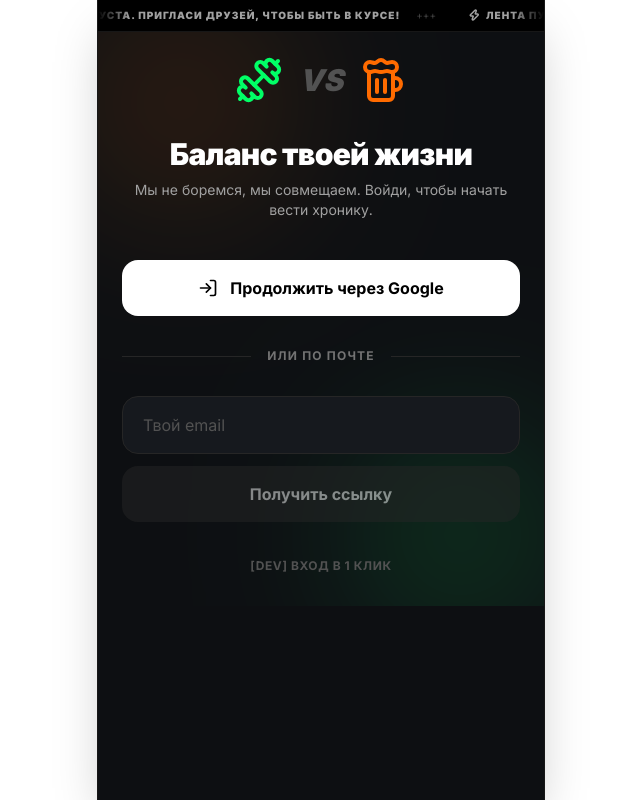
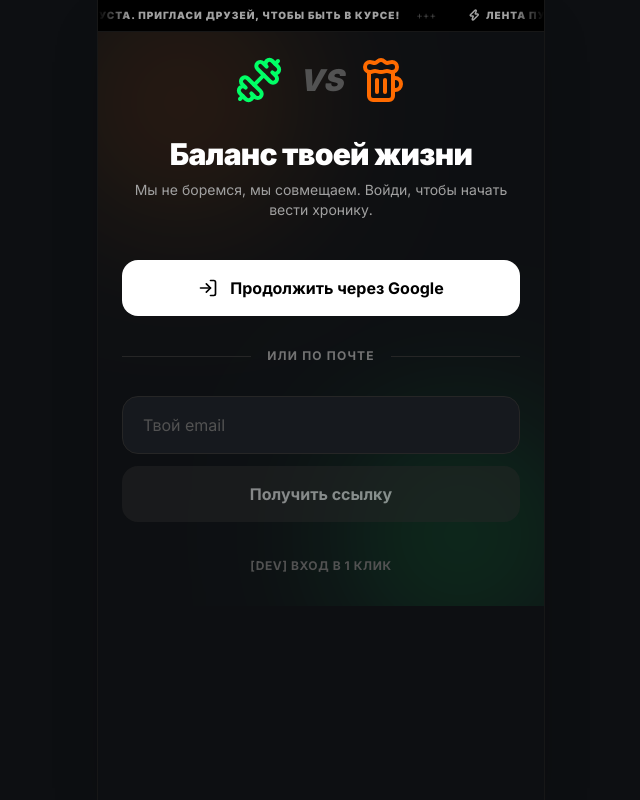
Before and after one commit to AlexTsvtkv/alcoVSsport, a Next.js app: page /login in a window 1280 px wide. Shown: the whole page, without its empty margins (319-959 px from the left). Built offline with nearby package versions, Linux system fonts and the light colour scheme; no server answers.

Commit message:
style: fix overscroll and add apple touch icon

```diff
--- a/src/app/globals.css
+++ b/src/app/globals.css
@@ -1,4 +1,14 @@
 @import "tailwindcss";
+@tailwind base;
+@tailwind components;
+@tailwind utilities;
+
+/* ЗАПРЕТ БЕЛЫХ ПОЛОС ПРИ СКРОЛЛЕ */
+html, body {
+  background-color: #0D0F12 !important; /* Наш брутальный черный цвет */
+  overscroll-behavior-y: none; /* Запрещаем "резиновый" скролл всего экрана */
+  -webkit-tap-highlight-color: transparent; /* Убираем синее выделение кнопок при тапе */
+}
 
 :root {
   --background: #ffffff;
--- a/src/app/layout.tsx
+++ b/src/app/layout.tsx
@@ -20,7 +20,10 @@
   appleWebApp: {
     capable: true, // Важно для iOS
     statusBarStyle: "black-translucent",
-    title: "Tracker",
+    title: "Alco-vs-Sport",
+  },
+  icons: {
+    apple: "/icon-192x192.png", // <--- ОБЯЗАТЕЛЬНО ДЛЯ АЙФОНОВ
   },
 };
 
```
